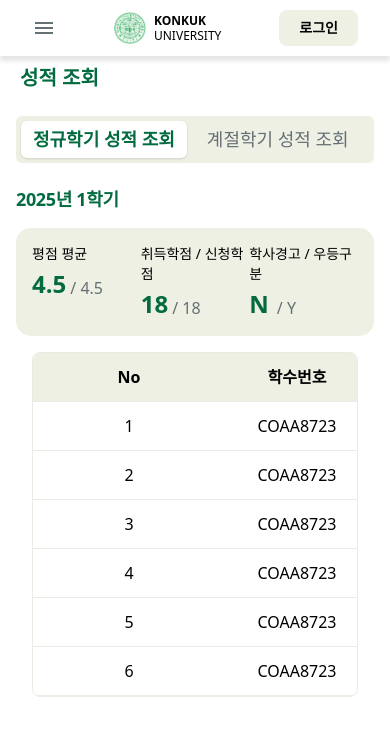
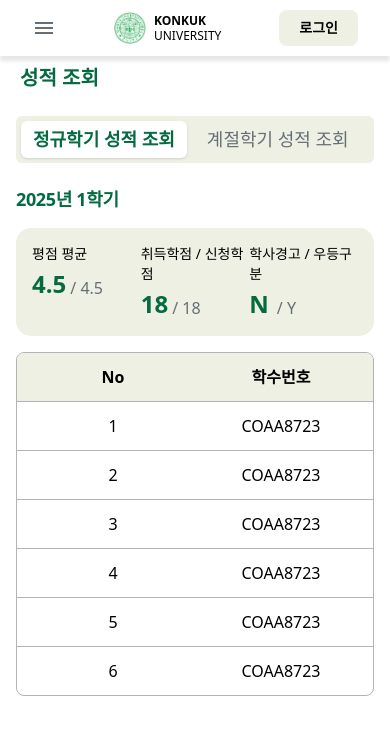
Before and after one commit to Konkuk-Univ-Student-Developer/NG_KUIS_WEB, a React (Vite) app: page /1140302 in a window 390 px wide. Shown: the top 736 px of the page. Built offline with nearby package versions, Linux system fonts and the light colour scheme.

Commit message:
[refactor]: 학기 테이블 헤더 컴포넌트 재통합 및 테이블 디자인 수정 (#14)

```diff
--- a/src/components/grade/TermGradeTable.tsx
+++ b/src/components/grade/TermGradeTable.tsx
@@ -1,6 +1,5 @@
 import { useState } from 'react';
 
-import TermGradeTableHeader from './TermGradeTableHeader';
 import TermGradeTableRow from './TermGradeTableRow';
 
 export interface GradeItem {
@@ -67,17 +66,36 @@ const TermGradeTable = () => {
   };
 
   return (
-    <div className="mx-4 md:m-0 md:pb-13">
-      <div className="bg-white rounded-[8px] border border-lightgray overflow-hidden">
+    <div className=" md:m-0 md:pb-13">
+      <div className="bg-white rounded-[8px] border border-coolgray overflow-hidden">
         <div className="overflow-x-auto md:overflow-visible">
-          <TermGradeTableHeader />
+          {/* 테이블 헤더 */}
+          <div className="bg-beige px-4 py-3 border-b border-coolgray min-w-max md:min-w-full">
+            <div className="grid grid-cols-10 gap-2 text-mobile-small-bold md:text-desktop-small-bold text-black font-bold md:gap-1">
+              <div className="min-w-[48px] md:min-w-0 text-center">No</div>
+              <div className="min-w-[100px] md:min-w-0 text-center">학수번호</div>
+              <div className="min-w-[90px] md:min-w-0 text-center">과목번호</div>
+              <div className="min-w-[160px] md:min-w-0 text-center">과목명</div>
+              <div className="min-w-[90px] md:min-w-0 text-center">담당교수</div>
+              <div className="min-w-[60px] md:min-w-0 text-center">학점</div>
+              <div className="min-w-[80px] md:min-w-0 text-center">이수구분</div>
+              <div className="min-w-[60px] md:min-w-0 text-center">등급</div>
+              <div className="min-w-[110px] md:min-w-0 text-center">성적평가방법</div>
+              <div className="min-w-[110px] md:min-w-0 text-center">
+                상세성적 보기
+              </div>
+            </div>
+          </div>
+
+          {/* 테이블 로우들 */}
           <div>
-            {SAMPLE_GRADES.map((row) => (
+            {SAMPLE_GRADES.map((row, index) => (
               <TermGradeTableRow
                 key={row.no}
                 grade={row}
                 detailGrade={SAMPLE_DETAIL_GRADES}
                 isExpanded={expandedRows.has(row.no)}
+                isLastRow={index === SAMPLE_GRADES.length - 1}
                 onToggle={() => toggleRow(row.no)}
               />
             ))}
--- a/src/components/grade/TermGradeTableHeader.tsx
+++ /dev/null
@@ -1,22 +0,0 @@
-const TermGradeTableHeader = () => {
-  return (
-    <div className="bg-beige px-4 py-3 border-b border-lightgray min-w-max md:min-w-full">
-      <div className="grid grid-cols-10 gap-2 text-mobile-small-bold text-black font-bold md:gap-1">
-        <div className="min-w-[48px] md:min-w-0 text-center">No</div>
-        <div className="min-w-[100px] md:min-w-0 text-center">학수번호</div>
-        <div className="min-w-[90px] md:min-w-0 text-center">과목번호</div>
-        <div className="min-w-[160px] md:min-w-0 text-center">과목명</div>
-        <div className="min-w-[90px] md:min-w-0 text-center">담당교수</div>
-        <div className="min-w-[60px] md:min-w-0 text-center">학점</div>
-        <div className="min-w-[80px] md:min-w-0 text-center">이수구분</div>
-        <div className="min-w-[60px] md:min-w-0 text-center">등급</div>
-        <div className="min-w-[110px] md:min-w-0 text-center">성적평가방법</div>
-        <div className="min-w-[110px] md:min-w-0 text-center">
-          상세성적 보기
-        </div>
-      </div>
-    </div>
-  );
-};
-
-export default TermGradeTableHeader;
--- a/src/components/grade/TermGradeTableRow.tsx
+++ b/src/components/grade/TermGradeTableRow.tsx
@@ -7,6 +7,7 @@ interface TermGradeTableRowProps {
   grade: GradeItem;
   detailGrade: DetailGrade;
   isExpanded: boolean;
+  isLastRow?: boolean;
   onToggle: () => void;
 }
 
@@ -14,16 +15,17 @@ const TermGradeTableRow = ({
   grade,
   detailGrade,
   isExpanded,
+  isLastRow = false,
   onToggle,
 }: TermGradeTableRowProps) => {
   return (
     <div>
       <div
         className={`px-4 py-3 hover:bg-beige/50 transition-colors min-w-max md:min-w-full ${
-          !isExpanded ? 'border-b border-lightgray' : ''
+          !isExpanded && !isLastRow ? 'border-b border-coolgray' : ''
         }`}
       >
-        <div className="grid grid-cols-10 gap-2 text-mobile-small md:gap-1">
+        <div className="grid grid-cols-10 gap-2 text-mobile-small md:text-desktop-regular md:gap-1">
           <div className="text-black font-medium min-w-[48px] md:min-w-0 text-center">
             {grade.no}
           </div>
```
